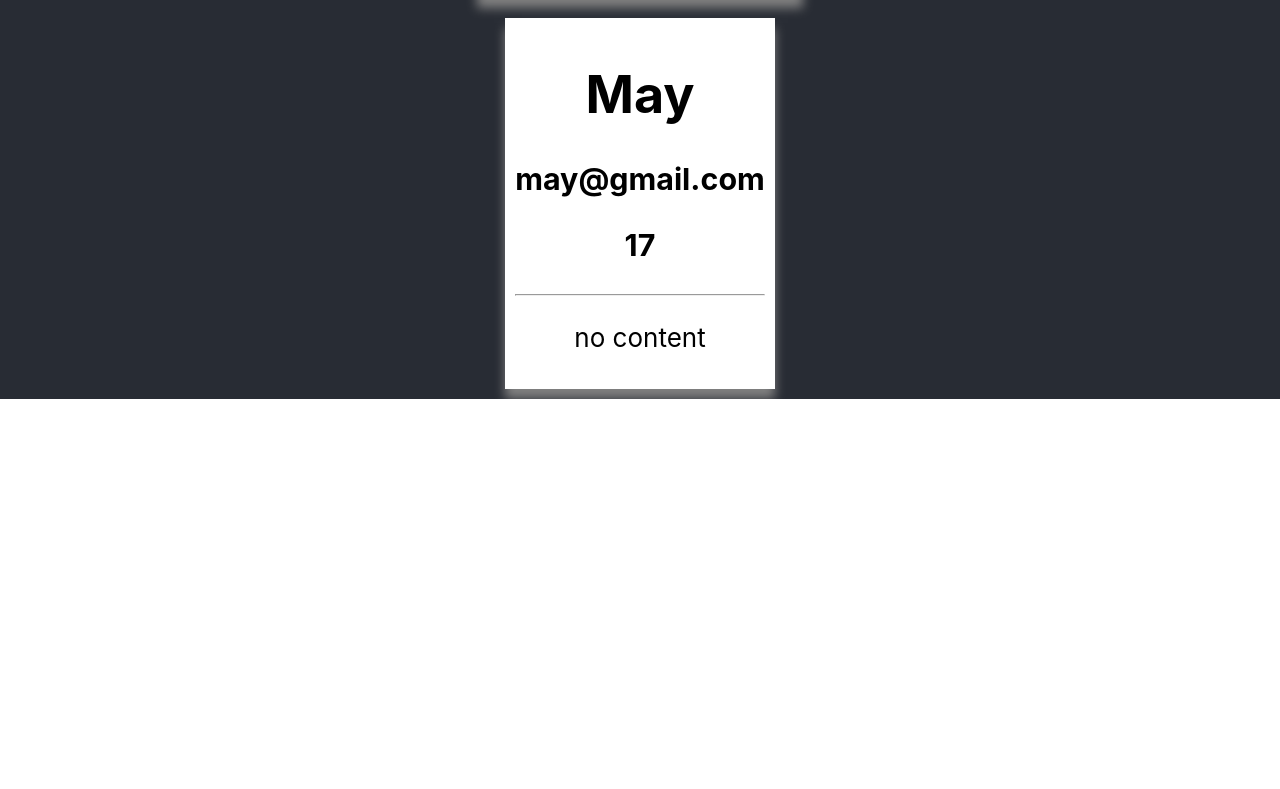
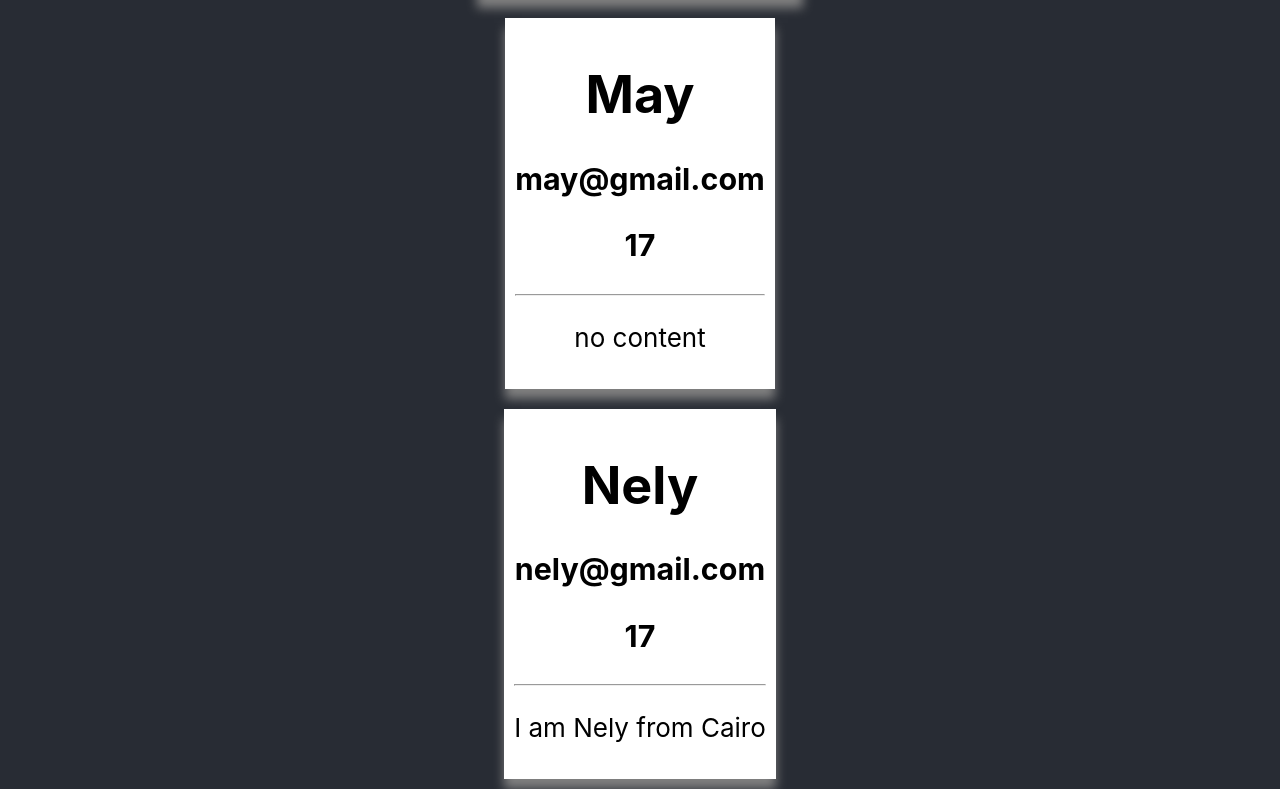
Before and after one commit to Islam412/REACT-Task1---Send-Componets, a React (Create React App) app: page / in a window 1280 px wide. Shown: the part 2849-3638 px from the top of the page. Before the commit the page ends 3248 px from the top, so only its background shows below. Built offline with nearby package versions, Linux system fonts and the light colour scheme.

Commit message:
create dunamic value off artical

```diff
--- a/src/App.js
+++ b/src/App.js
@@ -7,6 +7,7 @@
   const fristArtical = 'I am Islam Hamdy from Cairo'
   const secondArtical = 'I am Sandy from Cairo'
   const thirdArtical = 'I am Khoulod from Cairo'
+  const fourthArtical = 'I am Nely from Cairo'
   return (
     <div className="App">
       <header className="App-header">
@@ -19,6 +20,20 @@
       <Artical personalName="Sandy" email="sandy@gmail.com" age="17" content= {secondArtical} />
       <Artical personalName="Khoulod" email="khoulod@gmail.com" age="17" content= {thirdArtical} />
       <Artical personalName="May" email="may@gmail.com" age="17" />
+
+      <Artical
+        content={ fourthArtical }
+        personalName='Nely'
+        email='nely@gmail.com'
+        age='17'
+      >
+        <div style={{ backgroundColor: 'teal' }}>
+          <h2>Hello Sandy</h2>
+
+          <p style={{ color: 'orange' }}>dthfyjgukiyuojikkjklhbvgcgfhhj</p>
+
+        </div>
+      </Artical>
       </header>
     </div>
   );
--- a/src/Artical.js
+++ b/src/Artical.js
@@ -1,4 +1,4 @@
-export default function Artical({ personalName, email, age, content='no content' }) {
+export default function Artical({ personalName, email, age, content='no content',children }) {
     return (
         <>
             <div style={{
```
